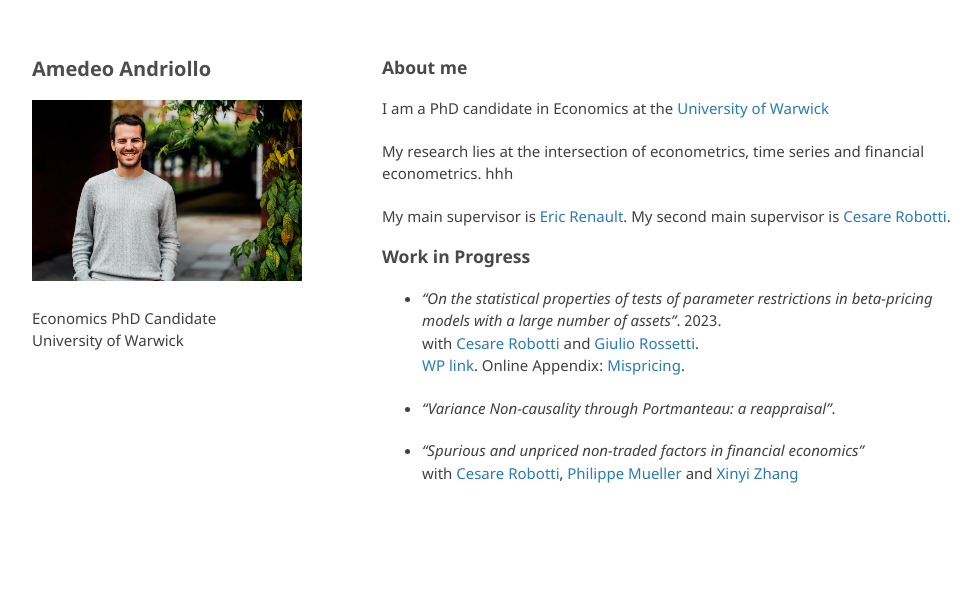
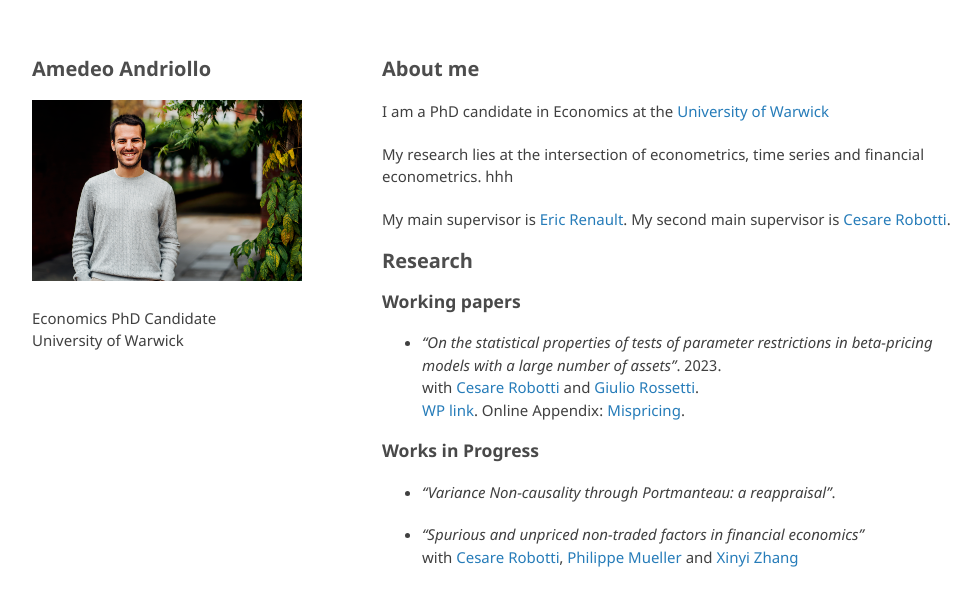
Before and after one commit to amandri/amandri.github.io, a Jekyll site: the page built from index.md, in a window 1280 px wide. Shown: the top 606 px of the page, without its empty margins (133-1113 px from the left). Built offline with Jekyll 4.4.1, drawn with Linux system fonts in a browser that asks for light colours; the repository's description, which GitHub fills in, is left out; our own code applies the rules of GitHub Pages for plain Markdown files.

Commit message:
Update index.md

```diff
--- a/index.md
+++ b/index.md
@@ -2,7 +2,7 @@
 layout: default
 ---
 
-### About me
+# About me
 
 I am a PhD candidate in Economics at the [University of Warwick](https://warwick.ac.uk/fac/soc/economics/)
 
@@ -10,12 +10,16 @@ My research lies at the intersection of econometrics, time series and financial
 
 My main supervisor is [Eric Renault](https://warwick.ac.uk/fac/soc/economics/staff/emrrenault/#). My second main supervisor is [Cesare Robotti](https://www.cesarerobotti.com).
 
-### Work in Progress
+# Research
+
+### Working papers
 
 - *"On the statistical properties of tests of parameter restrictions in beta-pricing models with a large number of assets"*. 2023. \
 with [Cesare Robotti](https://www.cesarerobotti.com) and [Giulio Rossetti](https://giuliorossetti94.github.io).  \
 [WP link](https://www.dropbox.com/s/pgkgtgbottj9574/Rossetti_Andriollo_Robotti.pdf?dl=0). Online Appendix: [Mispricing](https://www.dropbox.com/s/6uhz62iu0fahm11/output_misspricing.pdf?dl=0).
 
+### Works in Progress
+
 - *"Variance Non-causality through Portmanteau: a reappraisal"*.
 
 - *"Spurious and unpriced non-traded factors in financial economics"* \
```
